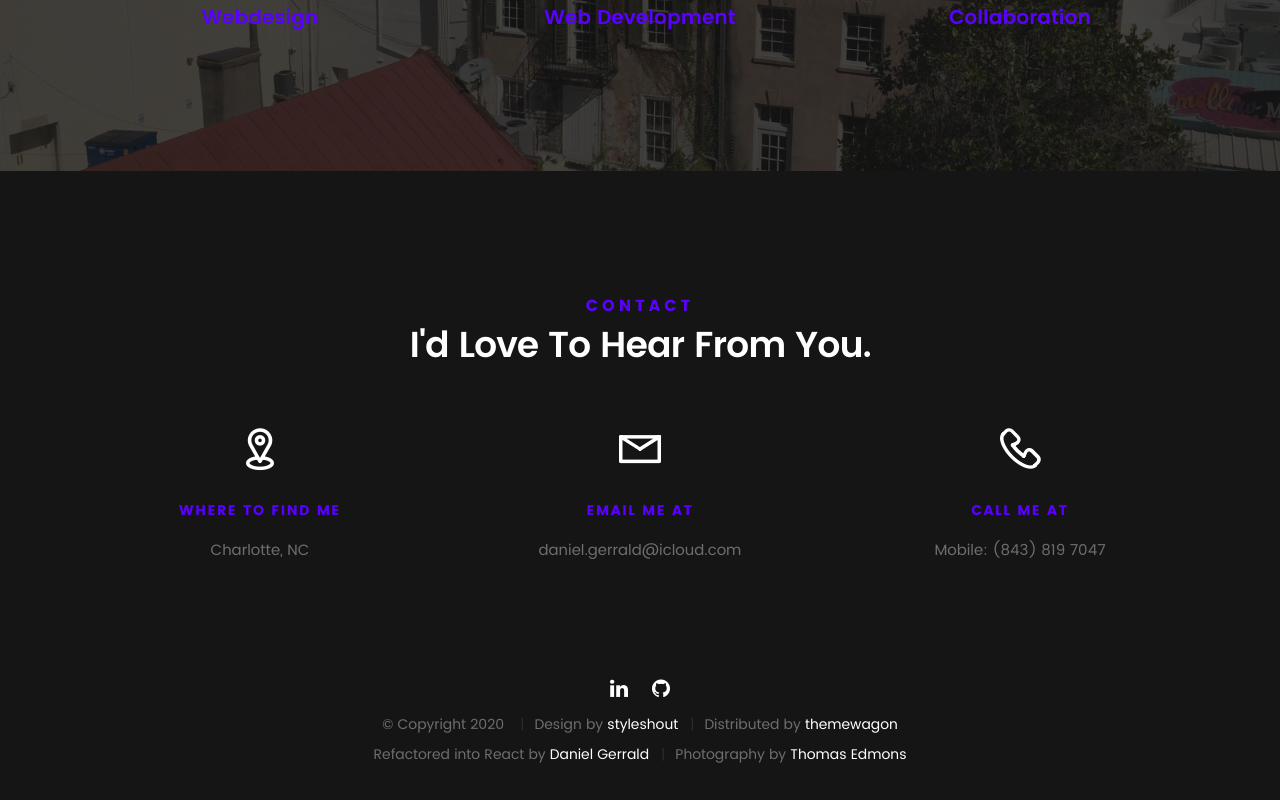
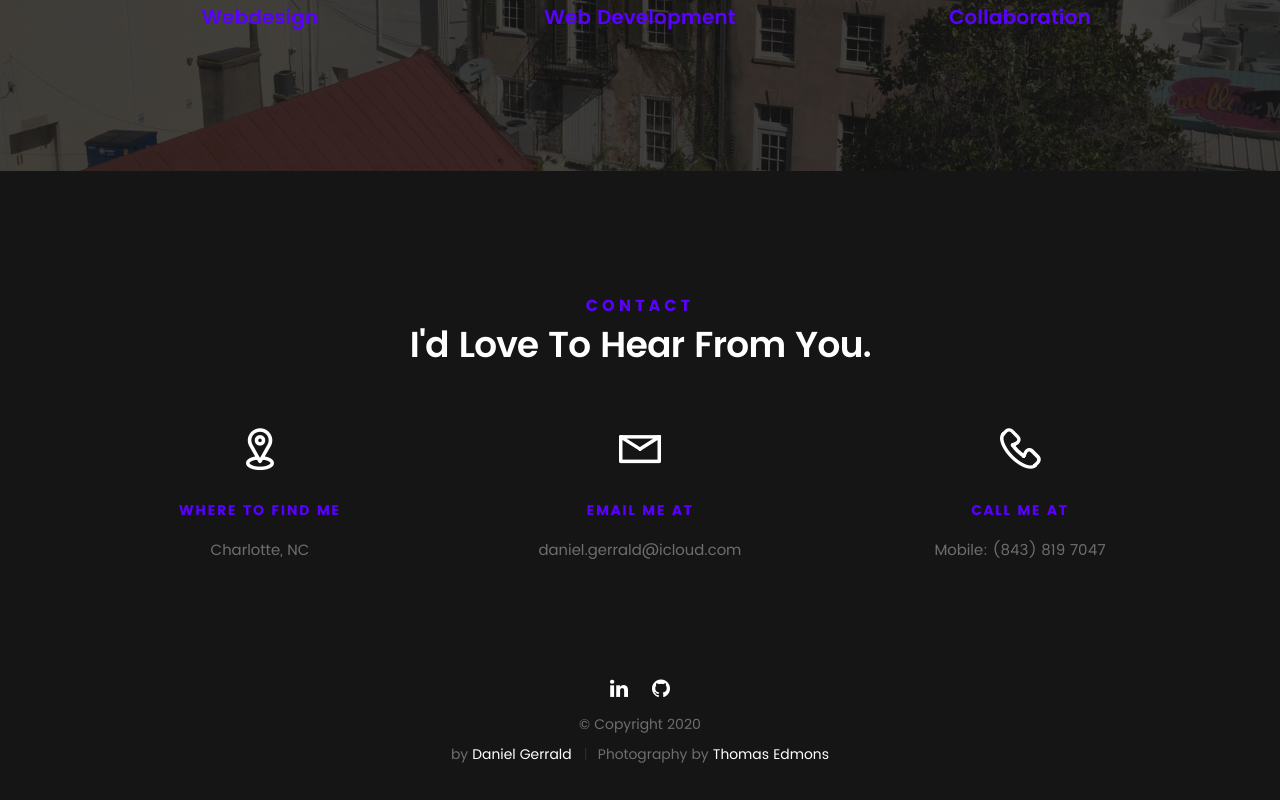
Before and after one commit to DanielGerrald/Profile, a React (Create React App) app: page /portfolio in a window 1280 px wide. Shown: the part 1530-2330 px from the top of the page. Built offline with nearby package versions, Linux system fonts and the light colour scheme.

Commit message:
edit footer

```diff
--- a/src/components/Footer/footer.js
+++ b/src/components/Footer/footer.js
@@ -23,19 +23,16 @@ class Footer extends Component {
           <div className="col-twelve tab-full social">
             <div className="copyright">
               <span>© Copyright 2020 </span>
-              <span>
-                Design by <a href="http://www.styleshout.com/">styleshout</a>
-              </span>
-              <span>
-                Distributed by <a href="https://themewagon.com/">themewagon</a>
-              </span>
+              {/* <span>
+                Orrignal Design by <a href="https://www.styleshout.com/free-templates/kards/">styleshout</a>
+              </span> */}
             </div>
           </div>
 
           <div className="col-twelve tab-full social">
             <div className="copyright">
               <span>
-              Refactored into React by <a href="https://github.com/DanielGerrald/Profile">Daniel Gerrald</a>
+              by <a href="https://github.com/DanielGerrald">Daniel Gerrald</a>
               </span>
               <span>
               Photography by <a href="#">Thomas Edmons</a>
```
